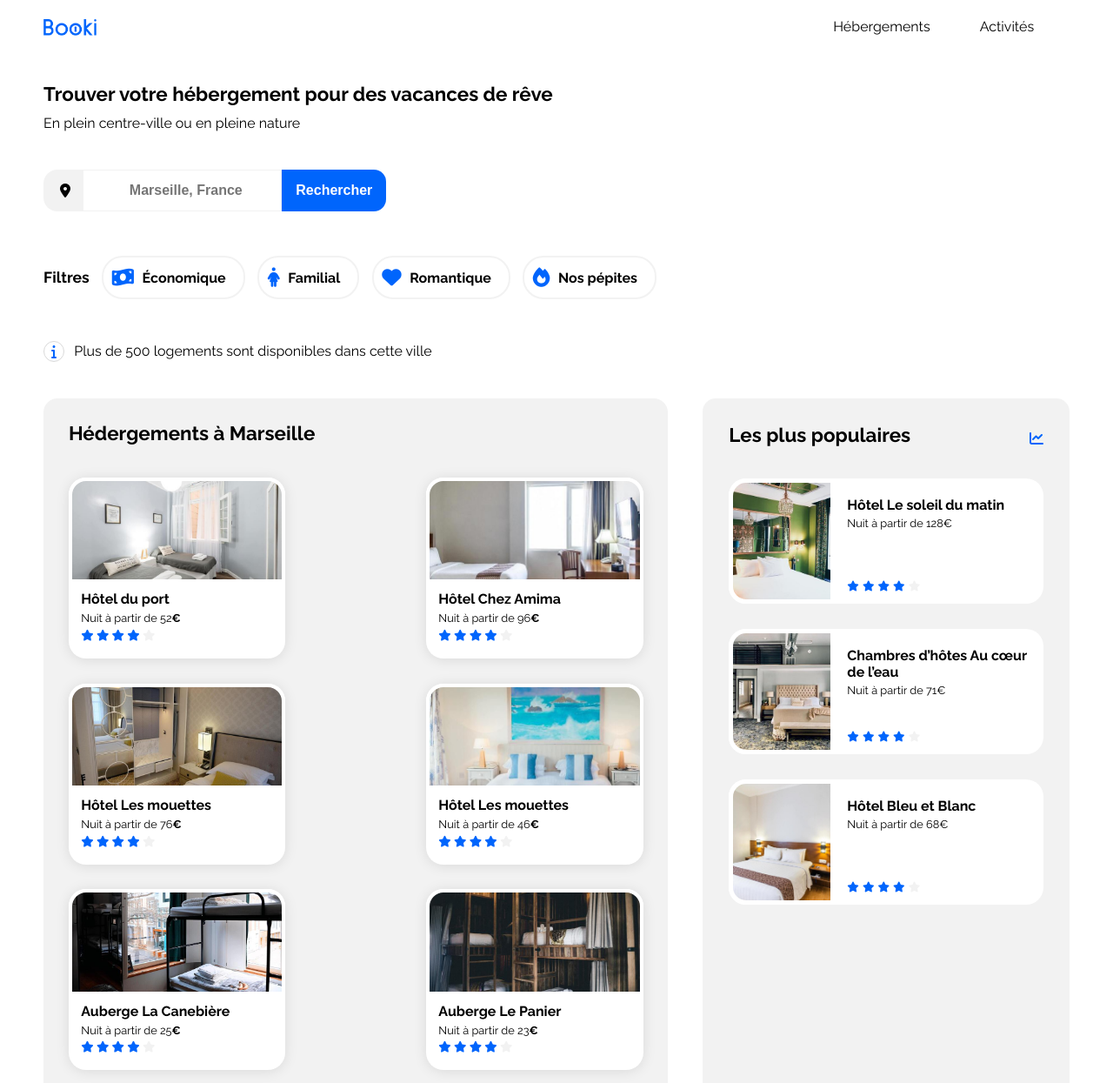
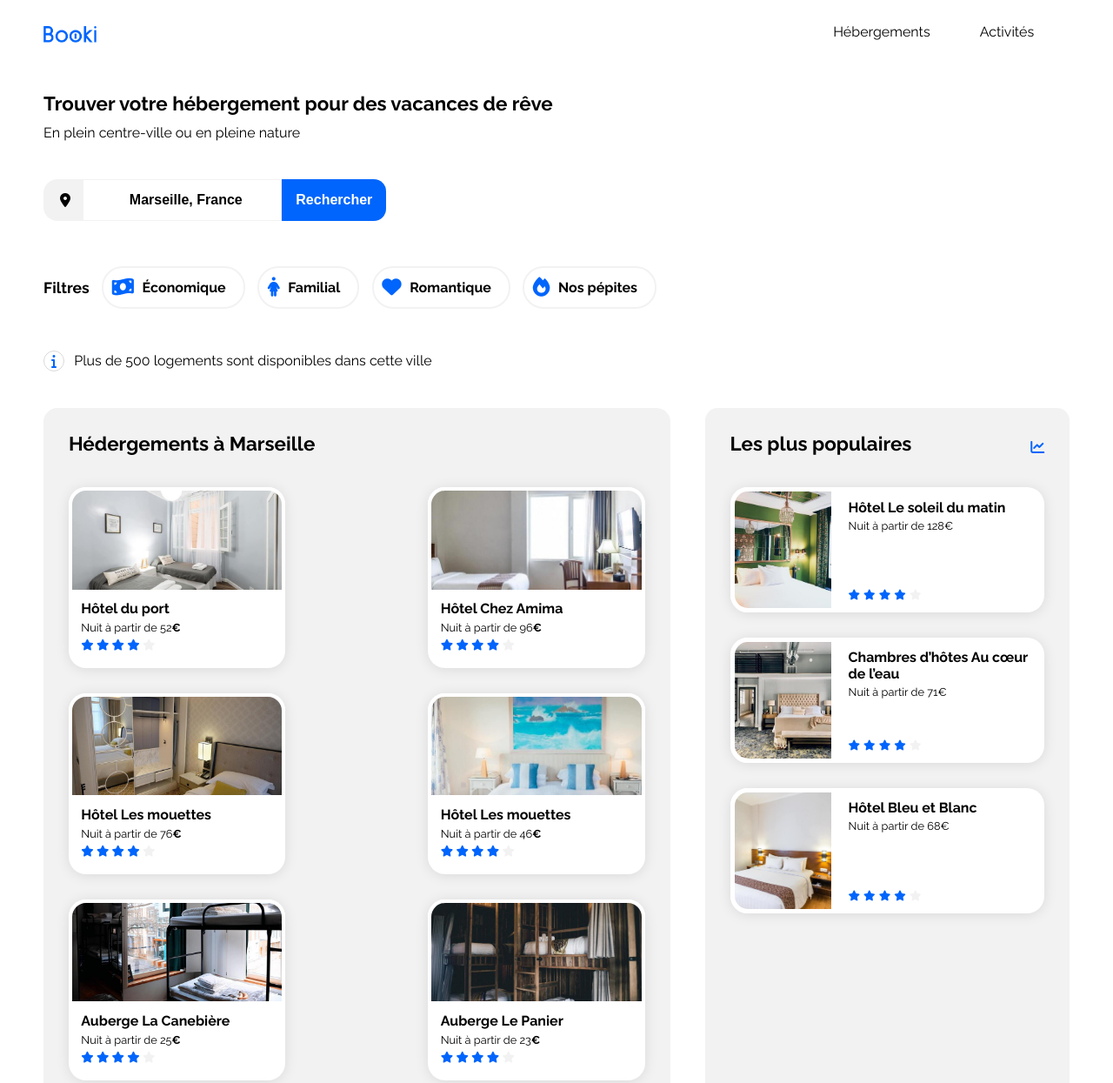
Before and after one commit to Phanttoms/P3-Site-Booki, a plain HTML site: page index.html in a window 1280 px wide. Shown: the top 1245 px of the page at 87% size. Drawn offline with Linux system fonts and the light colour scheme.

Commit message:
ajustement

```diff
--- a/css/style.css
+++ b/css/style.css
@@ -32,6 +32,42 @@ body {
 	font-family: "Raleway", sans-serif;
 }
 
+h1,
+h2 {
+	font-style: normal;
+	font-weight: 700;
+	font-size: 1.4rem;
+	line-height: 1.6rem;
+	color: var(--color-five);
+	margin: 0 0 0.5rem 0;
+	letter-spacing: 0em;
+	text-align: left;
+}
+
+h3 {
+	font-size: 1rem;
+	font-style: normal;
+	font-weight: 700;
+	line-height: normal;
+	color: var(--color-five);
+}
+
+h4 {
+	font-size: 1.125rem;
+	font-style: normal;
+	font-weight: 700;
+	line-height: normal;
+	color: var(--color-five);
+}
+
+p {
+	font-size: 0.8rem;
+	font-style: normal;
+	font-weight: 400;
+	line-height: normal;
+	color: var(--color-five);
+}
+
 /****** Header ***********/
 header {
 	display: flex;
@@ -39,10 +75,11 @@ header {
 	width: 100%;
 	align-items: center;
 	margin: 0;
+	height: 4.9rem;
 }
 
 .logo {
-	padding: 0;
+	margin: 1.8rem 0 1.8rem 0;
 	width: 3.8rem;
 }
 
@@ -85,43 +122,6 @@ header {
 	border-top: 2px solid var(--color-one);
 }
 
-/****** Main ***********/
-h1,
-h2 {
-	font-style: normal;
-	font-weight: 700;
-	font-size: 1.4rem;
-	line-height: 1.6rem;
-	color: var(--color-five);
-	margin: 0 0 0.5rem 0;
-	letter-spacing: 0em;
-	text-align: left;
-}
-
-h3 {
-	font-size: 1rem;
-	font-style: normal;
-	font-weight: 700;
-	line-height: normal;
-	color: var(--color-five);
-}
-
-h4 {
-	font-size: 1.125rem;
-	font-style: normal;
-	font-weight: 700;
-	line-height: normal;
-	color: var(--color-five);
-}
-
-p {
-	font-size: 0.8rem;
-	font-style: normal;
-	font-weight: 400;
-	line-height: normal;
-	color: var(--color-five);
-}
-
 /****** Info ***********/
 .information {
 	width: 100%;
@@ -146,7 +146,7 @@ button .fa-magnifying-glass {
 .content-search {
 	display: flex;
 	align-items: center;
-	width: 23.5625rem;
+	width: 23.5rem;
 	height: 3rem;
 }
 
@@ -175,6 +175,11 @@ button .fa-magnifying-glass {
 	width: 23.5625rem;
 	height: 3rem;
 	text-align: center;
+}
+
+.content-search input::placeholder {
+	color: var(--color-five);
+	opacity: 1;
 }
 
 .button-search {
@@ -321,7 +326,7 @@ button .fa-magnifying-glass {
 	border-radius: 1.25rem;
 	margin: 1.8rem 0 0 0;
 	background: var(--color-six);
-	box-shadow: 0 0.1rem 0.9rem rgba(0, 0, 0, 0.1);
+	box-shadow: 0 0.1rem 0.9rem 0 rgba(0, 0, 0, 0.1);
 }
 
 .hbg-card h3,
@@ -334,12 +339,12 @@ button .fa-magnifying-glass {
 .populaires {
 	background-color: var(--color-four);
 	display: flex;
-	width: 26.8125rem;
-	padding: 1.875rem;
+	width: 26.8rem;
+	padding: 1.8rem;
 	flex-direction: column;
 	align-items: center;
 	align-self: stretch;
-	border-radius: 0.9375rem;
+	border-radius: 0.9rem;
 }
 
 .populaires-title {
@@ -370,23 +375,24 @@ button .fa-magnifying-glass {
 	align-items: center;
 	align-self: stretch;
 	border-radius: 1.25rem;
-	background: #fff;
+	background: var(--color-six);
 	width: 100%;
 	margin-top: 1.8rem;
+	box-shadow: 0 0.1rem 0.9rem 0 rgba(0, 0, 0, 0.1);
 }
 
 .populaires-cards img {
 	width: 7.6rem;
 	height: 9rem;
 	border-radius: 1.25rem 0rem 0rem 1.25rem;
-	border: 5px solid var(--White, #fff);
+	border: 5px solid var(--color-six);
 	object-fit: cover;
 }
 
 .populaires-cards .card-content {
 	display: flex;
 	width: 15rem;
-	height: 8.375rem;
+	height: 8.3rem;
 	flex-direction: column;
 	align-items: flex-start;
 	justify-content: space-between;
@@ -397,13 +403,14 @@ button .fa-magnifying-glass {
 	display: flex;
 	flex-direction: column;
 	align-items: flex-start;
-	gap: 0.3125rem;
+	gap: 0.3rem;
 	flex: 1 0 0;
 	align-self: stretch;
 }
 
 .populaires-cards .card-title {
-	margin-bottom: 4px;
+	margin-bottom: 0.25rem;
+	margin-top: 0.5rem;
 }
 
 .populaires-cards .card-subtitle {
@@ -411,5 +418,5 @@ button .fa-magnifying-glass {
 }
 
 .populaires-cards .card-rating {
-	margin-bottom: 5px;
+	margin-bottom: 0.3rem;
 }
--- a/index.html
+++ b/index.html
@@ -18,9 +18,7 @@
     <div class="base-container">
         <!--Logo et Navigation-->
         <header>
-            <div class="box-logo">
-                <img class="logo" src="./images/logo/Booki.png" alt="Logo Booki">
-            </div>
+            <img class="logo" src="./images/logo/Booki.png" alt="Logo Booki">
             <nav class="menu">
                 <ul>
                     <li><a href="#hebergements">Hébergements</a></li>
```
